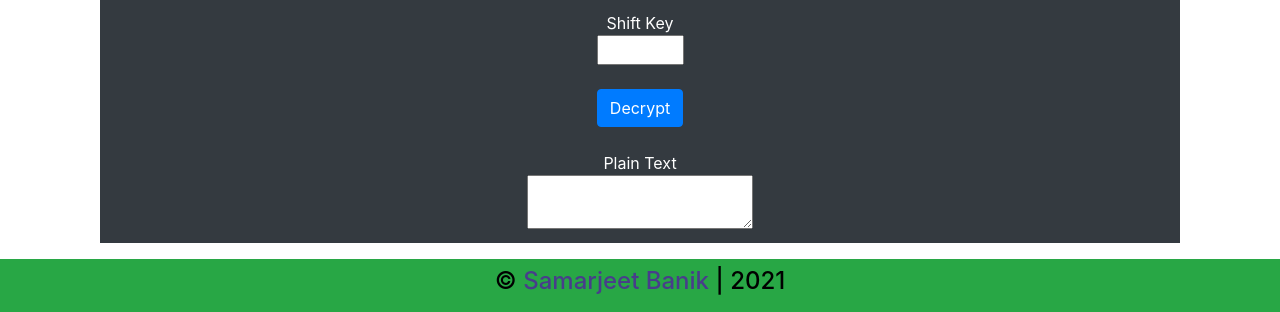
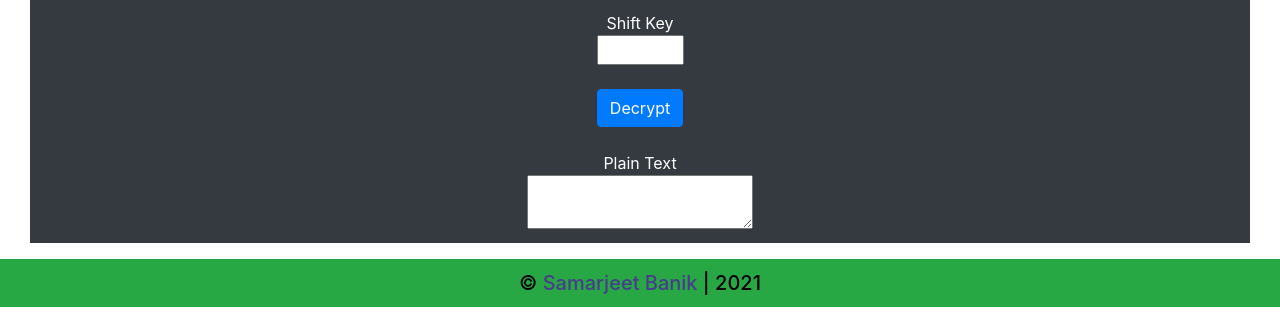
Before and after one commit to SamarjeetBanik/caesar-cipher, a plain HTML site: page index.html in a window 1280 px wide. Shown: the part 643-955 px from the top of the page. Drawn offline with nearby package versions, Linux system fonts and the light colour scheme.

Commit message:
modified a little bit of styling

```diff
--- a/index.html
+++ b/index.html
@@ -10,7 +10,7 @@
 </head>
 <body>
     <center><h1 class="display-3">Caesar Cipher</h1></center>
-    <div class="container">
+    <div class="container-fluid">
         <div class="col">
             <div class="row-6 py-2 bg-dark text-white">
                 <center>
@@ -44,9 +44,9 @@
             </div>
         </div>
     </div>
-    <footer class="bg-success py-2">
+    <footer class="bg-success p-1">
         <center style="color: black;">
-            <h4>&copy; <a style="color: darkslateblue;" href="https://github.com/SamarjeetBanik">Samarjeet Banik</a> | 2021</h4>
+            <h5 class="my-2">&copy; <a style="color: darkslateblue;" href="https://github.com/SamarjeetBanik">Samarjeet Banik</a> | 2021</h5>
         </center>
     </footer>
     <script src="cipherFunc.js"></script>
```
